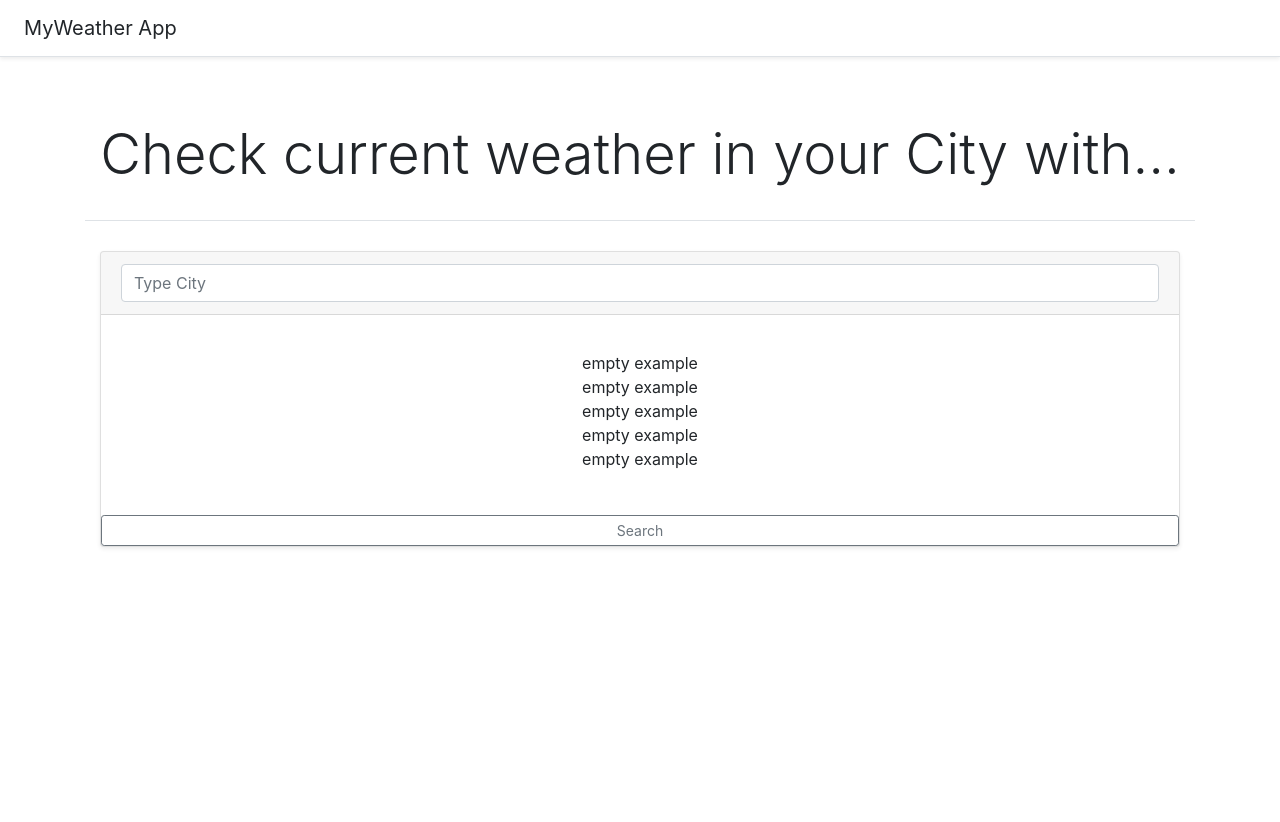
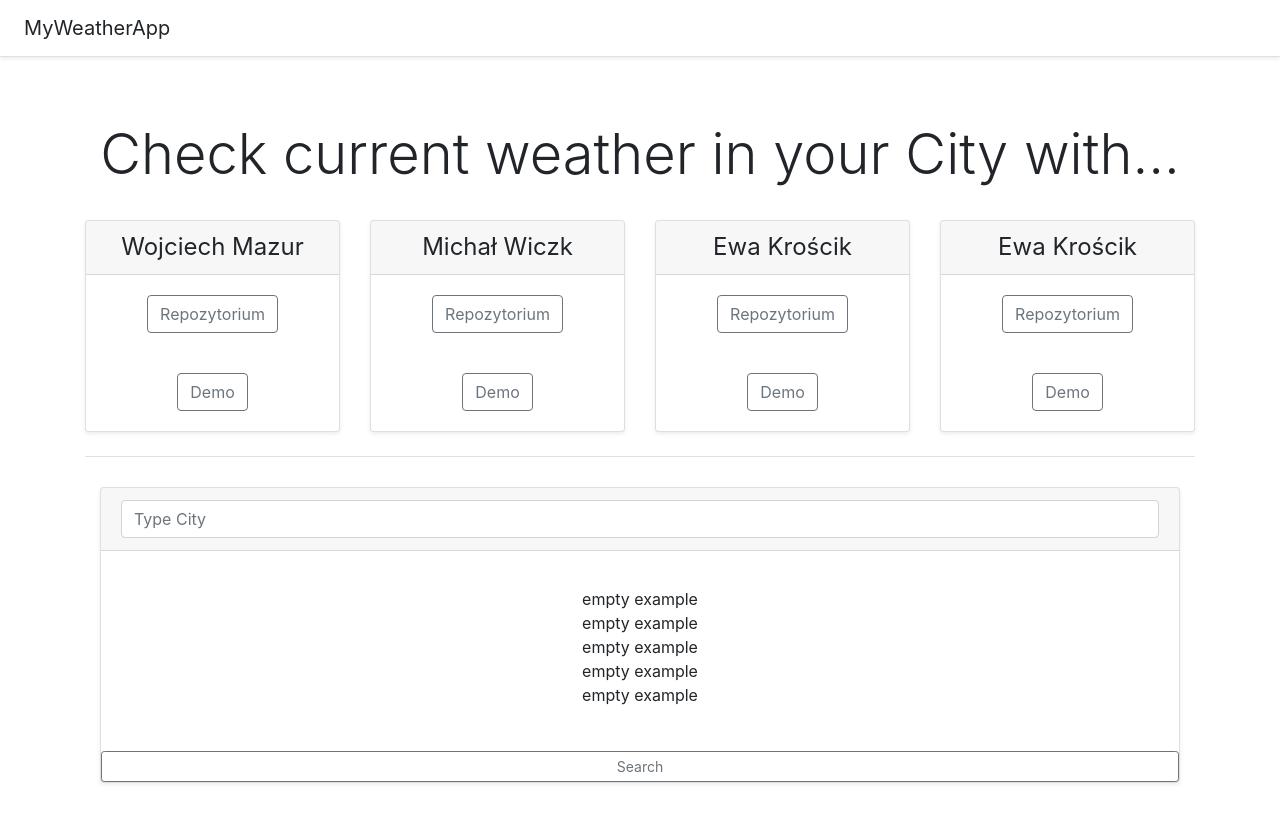
Before and after one commit to Daw-St/weater_app_coders_cadets, a plain HTML site: page index.html in a window 1280 px wide. Before the commit the page ends 800 px from the top, so only its background shows below. Drawn offline with nearby package versions, Linux system fonts and the light colour scheme.

Commit message:
Update index.html

```diff
--- a/index.html
+++ b/index.html
@@ -2,12 +2,11 @@
 <html>
     <head>
         <link rel="stylesheet" href="https://stackpath.bootstrapcdn.com/bootstrap/4.1.3/css/bootstrap.min.css" integrity="sha384-MCw98/SFnGE8fJT3GXwEOngsV7Zt27NXFoaoApmYm81iuXoPkFOJwJ8ERdknLPMO" crossorigin="anonymous">
-        <link rel="stylesheet" type="text/css" href="styles.css">
     </head>
 <body>
 
     <div class="d-flex flex-column flex-md-row align-items-center p-3 px-md-4 mb-3 bg-white border-bottom shadow-sm">
-      <h5 class="my-0 mr-md-auto font-weight-normal">MyWeather App</h5>
+      <h5 class="my-0 mr-md-auto font-weight-normal">MyWeatherApp</h5>
     </div>
 
     <div class="pricing-header px-3 py-3 pt-md-5 pb-md-4 mx-auto text-center">
@@ -15,6 +14,52 @@
     </div>
 
     <div class="container">
+        <div class="card-deck mb-3 text-center">
+            <div class="card mb-2 shadow-sm">
+              <div class="card-header">
+                <h4 class="my-0 font-weight-normal">Wojciech Mazur</h4>
+              </div>
+              <div class="card-body">
+                    <a class="btn btn-outline-secondary" href="https://github.com/Wojtek500/Weather-App" role="button">Repozytorium</a>
+              </div>
+              <div class="card-body">
+                  <a class="btn btn-outline-secondary" href="https://wojtek500.github.io/Weather-App/" role="button">Demo</a>
+            </div>
+            </div>
+            <div class="card mb-2 shadow-sm">
+                <div class="card-header">
+                  <h4 class="my-0 font-weight-normal">Michał Wiczk</h4>
+                </div>
+                <div class="card-body">
+                      <a class="btn btn-outline-secondary" href="https://github.com/michal-miki03/weather_app_ccamp" role="button">Repozytorium</a>
+                </div>
+                <div class="card-body">
+                    <a class="btn btn-outline-secondary" href="https://michal-miki03.github.io/weather_app_ccamp/" role="button">Demo</a>
+              </div>
+              </div>
+              <div class="card mb-2 shadow-sm">
+                  <div class="card-header">
+                    <h4 class="my-0 font-weight-normal">Ewa Krościk</h4>
+                  </div>
+                  <div class="card-body">
+                        <a class="btn btn-outline-secondary" href="https://github.com/everstar-dev/EWeAther" role="button">Repozytorium</a>
+                  </div>
+                  <div class="card-body">
+                      <a class="btn btn-outline-secondary" href="https://everstar-dev.github.io/EWeAther/" role="button">Demo</a>
+                </div>
+                </div>
+              <div class="card mb-2 shadow-sm">
+                    <div class="card-header">
+                      <h4 class="my-0 font-weight-normal">Ewa Krościk</h4>
+                    </div>
+                    <div class="card-body">
+                          <a class="btn btn-outline-secondary" href="https://github.com/Rafik89PL/CodersCamp_weather_app/tree/master/Rafal_Klimczak_weather_app" role="button">Repozytorium</a>
+                    </div>
+                    <div class="card-body">
+                        <a class="btn btn-outline-secondary" href="https://codepen.io/Rafik89PL/pen/dLRobj" role="button">Demo</a>
+                  </div>
+                  </div>
+          </div>
     <footer style="padding-top: 30px" class="border-top">
             <div class="container">
                 <div class="card-deck mb-3 text-center">
```
